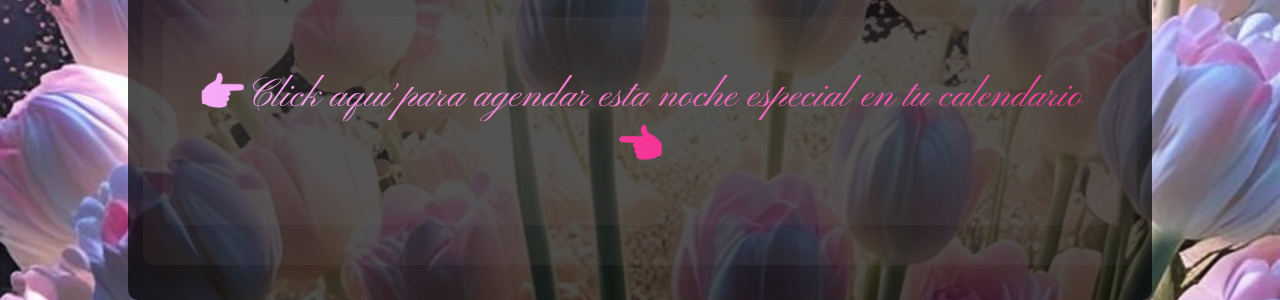
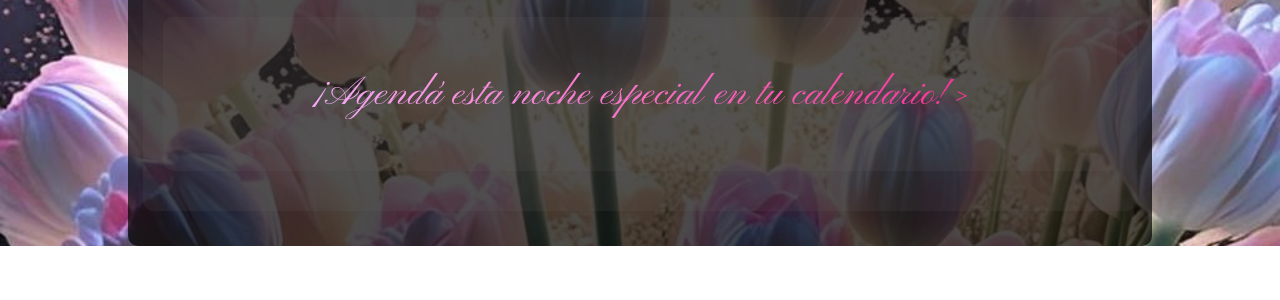
Before and after one commit to YourVirtualCard/Te-invito-a-mis-XV, a plain HTML site: page index.html in a window 1280 px wide. Shown: the part 3295-3595 px from the top of the page. After the commit the page ends 3541 px from the top, so only its background shows below. Drawn offline with Linux system fonts and the light colour scheme.

Commit message:
Update index.html

```diff
--- a/index.html
+++ b/index.html
@@ -99,8 +99,12 @@
                     <h2>Confirmar Asistencia</h2>
                     <iframe src="https://docs.google.com/forms/d/e/1FAIpQLSf9aeO91OLMhFZ6U3oTFJoAIcvKmVWUhrwsK1J8u2P-wToldQ/viewform?embedded=true" width="640" height="1183" frameborder="0" marginheight="0" marginwidth="0">Cargando…</iframe>
             <section id="saveDate">
-
-                <p><a href="https://calendar.google.com/calendar/u/0/r/eventedit/NzAyaWtwMmI3bnIyazBhYnZmN3JxaDJ0ajYgbHVjaXh2MjVAbQ" target="_blank">👉🏻Click aquí para agendar esta noche especial en tu calendario👈🏻</a></p>
+                   <p>
+  <a target="_blank" href="https://calendar.google.com/calendar/u/0?cid=bHVjaXh2MjVAZ21haWwuY29t"
+    <img border="0" src="https://calendar.google.com/calendar/images/ext/gc_button1_es-419.gif" alt="Google Calendar">
+    ¡Agendá esta noche especial en tu calendario! >
+  </a>
+</p>
             </section>
         </div>
     </div>
```
